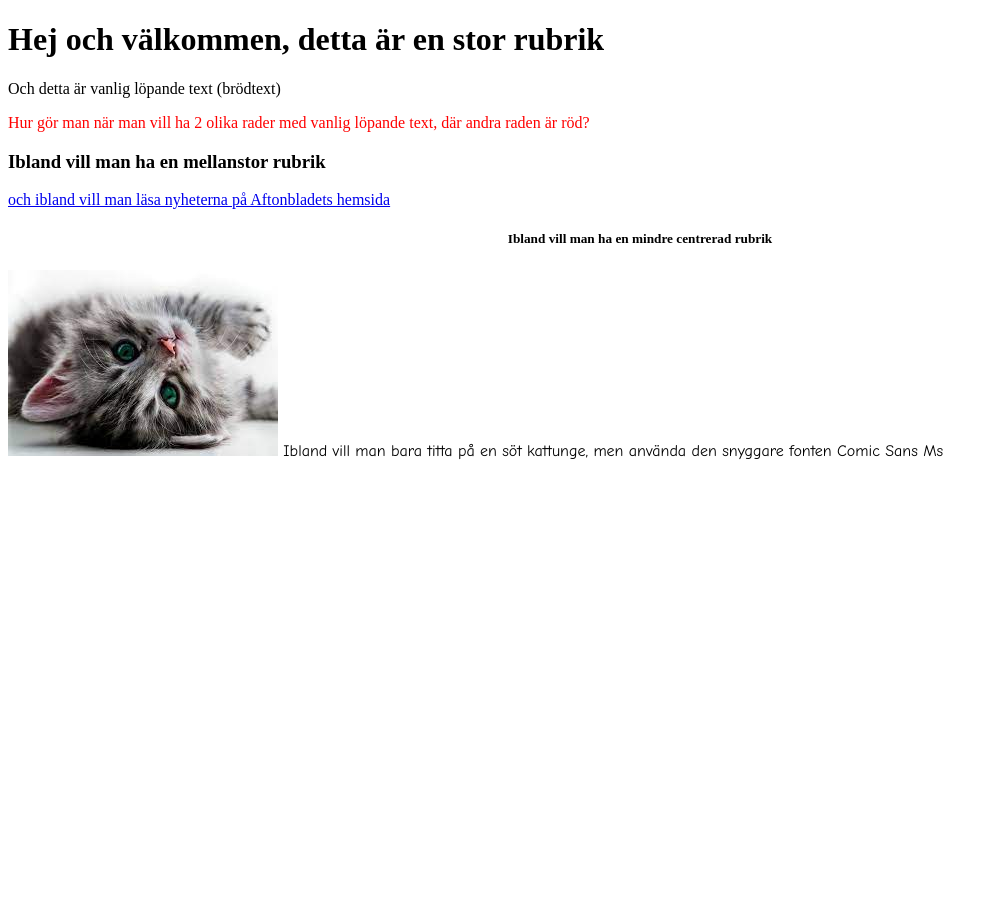
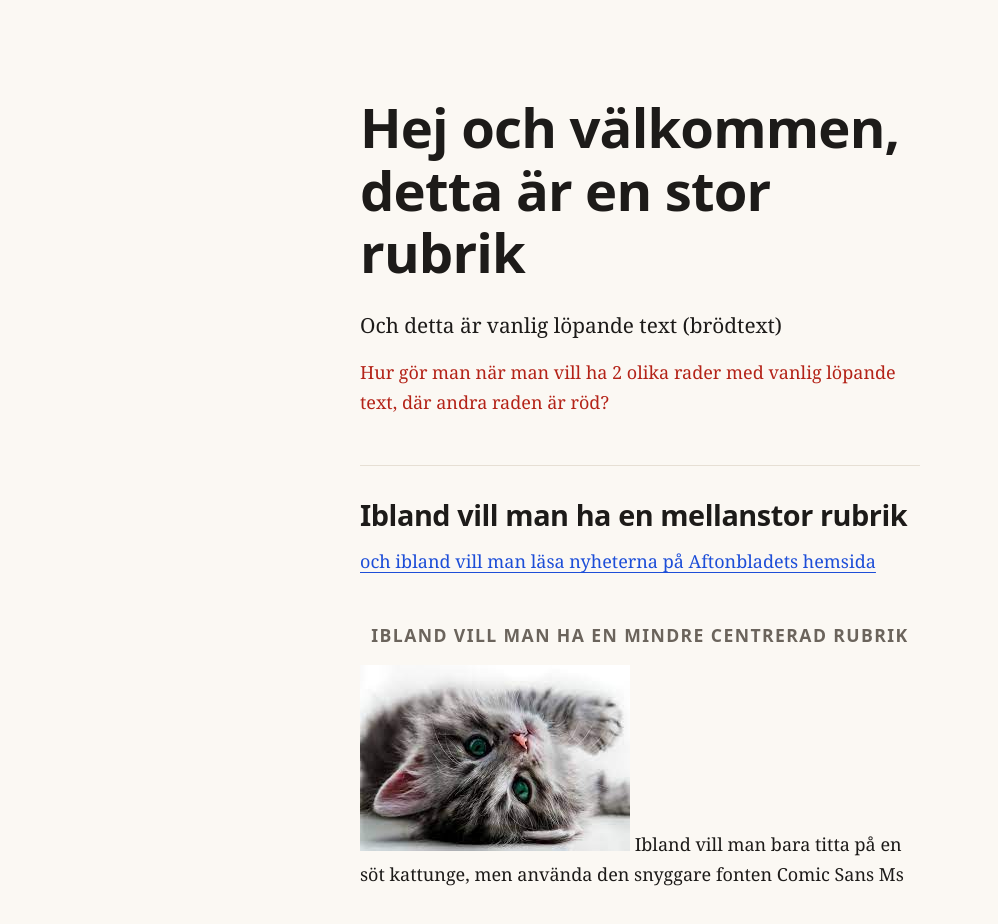
Before and after one commit to abdimannor/hello-web, a plain HTML site: page index.html in a window 1280 px wide. Shown: the whole page, without its empty margins (0-998 px from the left). Before the commit the page ends 800 px from the top, so only its background shows below. Drawn offline with Linux system fonts and the light colour scheme.

Commit message:
Move styling to an external stylesheet and fix the heading outline
The page now goes h1, h2, h3 instead of h1, h3, h5; size comes from
style.css rather than the heading level. Inline styles are replaced by a
.red class. The Aftonbladet link uses https.

```diff
--- a/index.html
+++ b/index.html
@@ -5,22 +5,26 @@
   <meta name="robots" content="noindex">
   <meta name="viewport" content="width=device-width, initial-scale=1.0">
   <title>Hello Web</title>
-  <meta name="description" content="The very first HTML page — headings, paragraphs, inline color, images, and links.">
+  <meta name="description" content="The very first HTML page: headings, paragraphs, colour, an image and a link.">
   <meta property="og:title" content="Hello Web">
-  <meta property="og:description" content="The very first HTML page — headings, paragraphs, inline color, images, and links.">
+  <meta property="og:description" content="The very first HTML page: headings, paragraphs, colour, an image and a link.">
   <meta property="og:type" content="website">
   <meta name="twitter:card" content="summary">
   <meta name="twitter:title" content="Hello Web">
-  <meta name="twitter:description" content="The very first HTML page — headings, paragraphs, inline color, images, and links.">
+  <meta name="twitter:description" content="The very first HTML page: headings, paragraphs, colour, an image and a link.">
+  <link rel="stylesheet" href="style.css">
 </head>
 <body>
-	<h1>Hej och välkommen, detta är en stor rubrik</h1>
-	<p>Och detta är vanlig löpande text (brödtext)</p>
-	<p style="color:red;">Hur gör man när man vill ha 2 olika rader med vanlig löpande text, där andra raden är röd?</p>
-	<h3>Ibland vill man ha en mellanstor rubrik</h3>
-	<a href="http://www.aftonbladet.se">och ibland vill man läsa nyheterna på Aftonbladets hemsida</a>
+  <main class="page">
+    <h1>Hej och välkommen, detta är en stor rubrik</h1>
+    <p class="lead">Och detta är vanlig löpande text (brödtext)</p>
+    <p class="red">Hur gör man när man vill ha 2 olika rader med vanlig löpande text, där andra raden är röd?</p>
 
-	<h5 style="text-align: center;">Ibland vill man ha en mindre centrerad rubrik</h5>
-	<p style="font-family: 'Comic Sans Ms';"><img src="katt.jpg" alt="En kattunge"> Ibland vill man bara titta på en söt kattunge, men använda den snyggare fonten Comic Sans Ms</p>
+    <h2>Ibland vill man ha en mellanstor rubrik</h2>
+    <p><a href="https://www.aftonbladet.se">och ibland vill man läsa nyheterna på Aftonbladets hemsida</a></p>
+
+    <h3>Ibland vill man ha en mindre centrerad rubrik</h3>
+    <p><img src="katt.jpg" alt="En kattunge"> Ibland vill man bara titta på en söt kattunge, men använda den snyggare fonten Comic Sans Ms</p>
+  </main>
 </body>
 </html>
--- /dev/null
+++ b/style.css
@@ -0,0 +1,72 @@
+/* Hello Web: the first page, typeset with one external stylesheet. */
+:root {
+  --paper: #fbf8f3;
+  --ink: #1d1b19;
+  --muted: #6b645c;
+  --accent: #b42318; /* the red line, AA contrast on paper */
+  --link: #1d4ed8;
+  --rule: #e6dfd4;
+  --measure: 38rem;
+}
+
+*, *::before, *::after { box-sizing: border-box; }
+
+html { -webkit-text-size-adjust: 100%; }
+
+body {
+  margin: 0;
+  background: var(--paper);
+  color: var(--ink);
+  font: 400 1.125rem/1.65 Georgia, "Iowan Old Style", "Times New Roman", serif;
+}
+
+.page {
+  max-width: var(--measure);
+  margin: 0 auto;
+  padding: clamp(2.5rem, 8vw, 6rem) 1.5rem 3rem;
+}
+
+h1, h2, h3 {
+  font-family: system-ui, -apple-system, "Segoe UI", Roboto, sans-serif;
+  line-height: 1.15;
+  letter-spacing: -0.015em;
+  margin: 0;
+}
+
+h1 {
+  font-size: clamp(2.1rem, 6vw, 3.4rem);
+  font-weight: 800;
+  margin-bottom: 1.5rem;
+}
+
+h2 {
+  font-size: clamp(1.4rem, 3.5vw, 1.8rem);
+  font-weight: 700;
+  margin: 3rem 0 1rem;
+  padding-top: 2rem;
+  border-top: 1px solid var(--rule);
+}
+
+h3 {
+  font-size: 1.1rem;
+  font-weight: 600;
+  text-align: center;
+  color: var(--muted);
+  text-transform: uppercase;
+  letter-spacing: 0.08em;
+  margin: 3rem 0 1.25rem;
+}
+
+p { margin: 0 0 1rem; }
+
+.lead { font-size: 1.3rem; }
+
+.red { color: var(--accent); }
+
+a {
+  color: var(--link);
+  text-decoration-thickness: 1px;
+  text-underline-offset: 0.2em;
+}
+a:hover { text-decoration-thickness: 2px; }
+a:focus-visible { outline: 3px solid var(--link); outline-offset: 3px; border-radius: 2px; }
```
